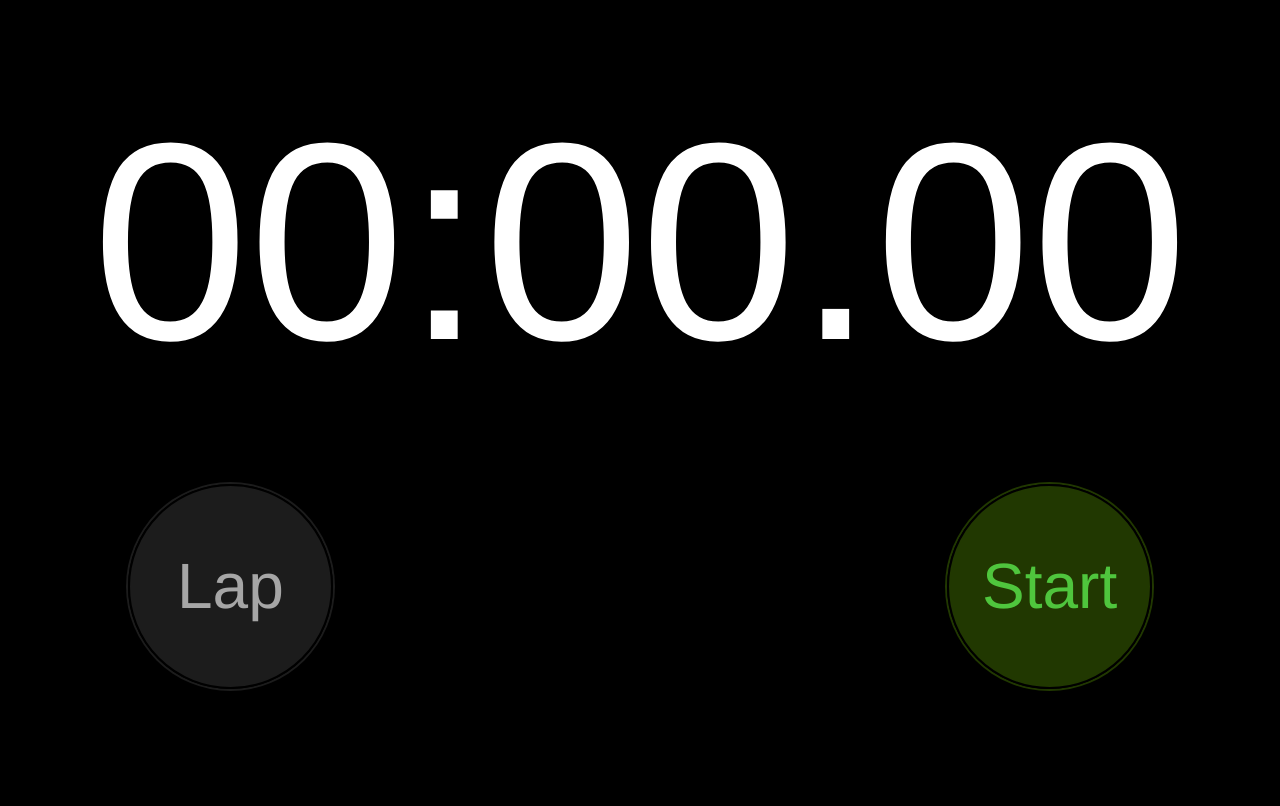
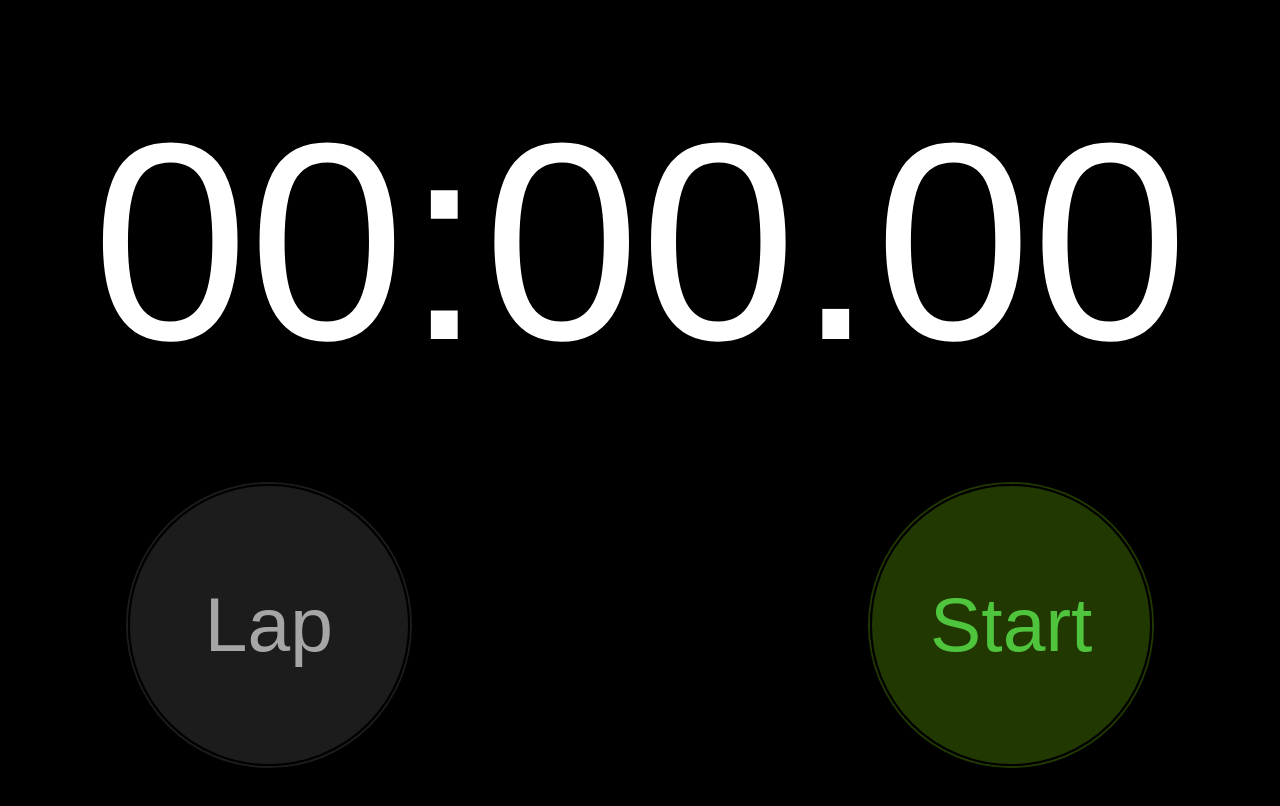
Before and after one commit to AnnaKanska/react-stopwatch, a React (Create React App) app: page / in a window 1280 px wide. Shown: the top 806 px of the page. Built offline with nearby package versions, Linux system fonts and the light colour scheme.

Commit message:
actually fixed current running lap

```diff
--- a/src/App.css
+++ b/src/App.css
@@ -1,17 +1,21 @@
-
+@font-face {
+  font-family: "Helvetica Neue";
+  src: url('./Fonts/HelveticaNeue-UltraLight.otf') format('opentype');
+  font-style: 'normal';
+}
 
 body, .App {
   text-align: center;
   background-color: black;
   color: white;
+  font-family: "Helvetica Neue";
 }
 .btn, .startTimer, .stopTimer{
-  font-family: 'Helvetica-Light', Helvetica, Arial, sans-serif;
   font-weight: 300;
   text-align: center;
-  height: 16vw;
-  width: 16vw;
-  font-size: 5vw;
+  height: 22vw;
+  width: 22vw;
+  font-size: 6vw;
   border-radius: 50%;
   border: solid 2px black;
   display: inline-flex;
@@ -39,7 +43,7 @@ body, .App {
   margin-left: 10vw;
 }
 .btnContainer{
-  height: 21vw;
+  height: 30vw;
   position: static;
 }
 .startStopBtn{
@@ -65,7 +69,6 @@ button:disabled{
 }
 .timer{
   font-size: 10vw;
-  font-family: 'Helvetica-Light', Helvetica, Arial, sans-serif;
   font-weight: 300;
   font-size: 22vw;
   margin-top: 10vh;
@@ -80,7 +83,7 @@ button:disabled{
 }
 .lapContainer{
   font-size: 3vw;
-  font-family: Helvetica, sans-serif;
+  font-weight: 400;
   color: white;
   text-align: center;
   padding: 0;
@@ -88,11 +91,21 @@ button:disabled{
   display: flex;
   flex-direction: column;
 }
-.lapContainer ul{
+.lapContainer{
   position: relative;
   width: 100%;
   height: 50%;
   overflow: scroll;
+}
+h3{
+  font-size: 1.25em
+}
+ul{
+  margin-left: 7vw;
+  margin-right: 7vw;
+  padding-inline-start: 0;
+  margin-block-start: 0;
+  margin-block-end: 0;
 }
 li {
   display: flex;
@@ -105,7 +118,7 @@ li {
   margin-left: 4vw;
   }
   .lapStopTime {
-    margin-left: 50vw;
+    margin-left: 52vw;
   display: flex;
   margin-right: 4vw;
   }
--- a/src/App.js
+++ b/src/App.js
@@ -78,7 +78,8 @@ class Stopwatch extends React.Component {
   };
 
   render() {
-    const { status, runningTime, laps, minLap, maxLap } = this.state;
+    console.log(this.state)
+    const { status, runningTime, prevLapTime, laps, minLap, maxLap } = this.state;
     return (
       <div>
         <div className="timerContainer">
@@ -99,7 +100,7 @@ class Stopwatch extends React.Component {
           <ul>
             <li className="currentLap" style={{display: runningTime ? 'flex' : 'none' }}>
             <h3 className="lapNo">Lap {laps.length + 1}</h3>
-              <h3 className="lapStopTime">{this.getTimeAsAString(runningTime)}</h3>
+              <h3 className="lapStopTime">{this.getTimeAsAString(runningTime - prevLapTime)}</h3>
             </li>
             {laps.map((lap) => (
               <li key={lap.id} style={{color: (laps.length <= 1) ? 'white'
```
